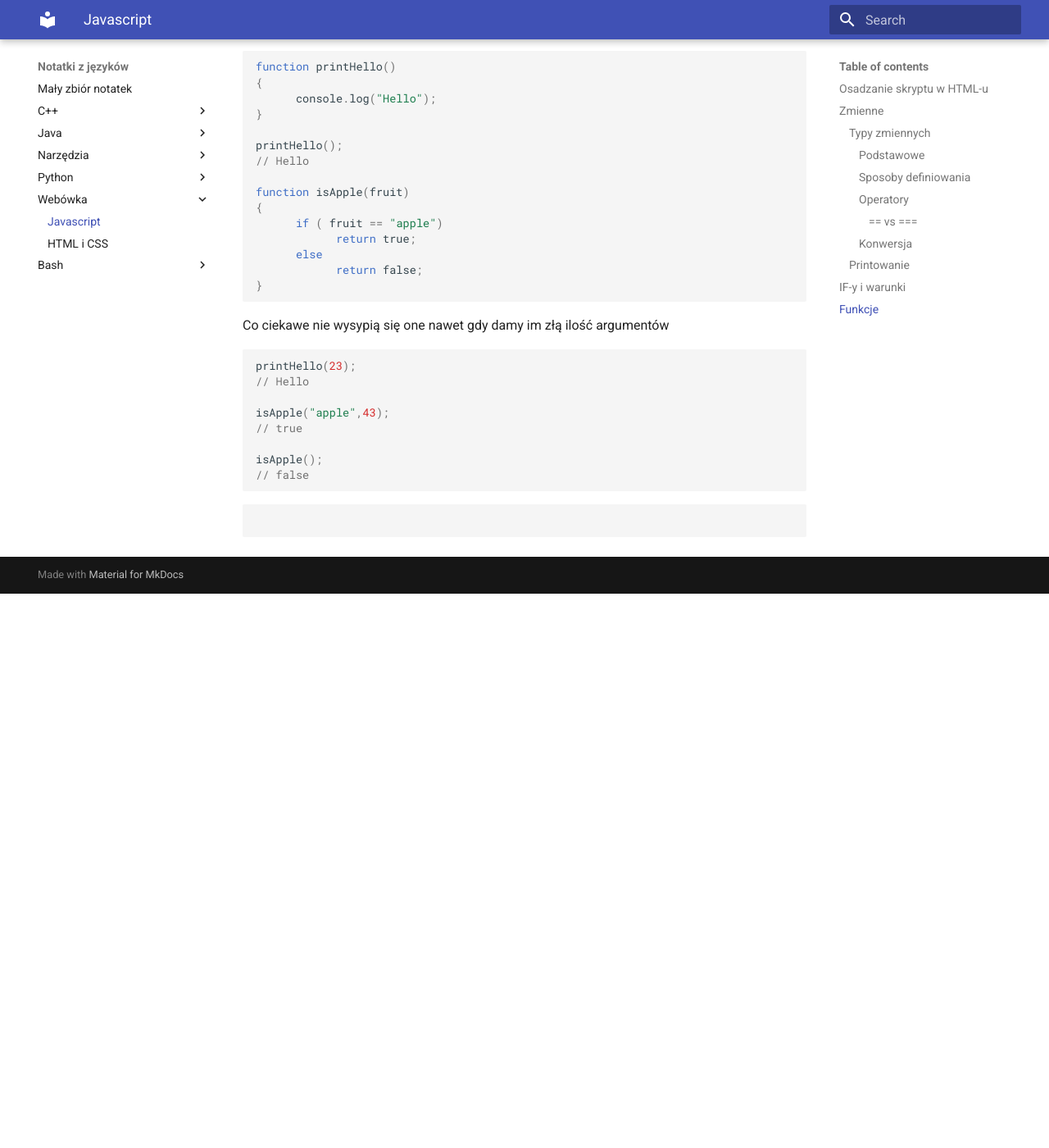
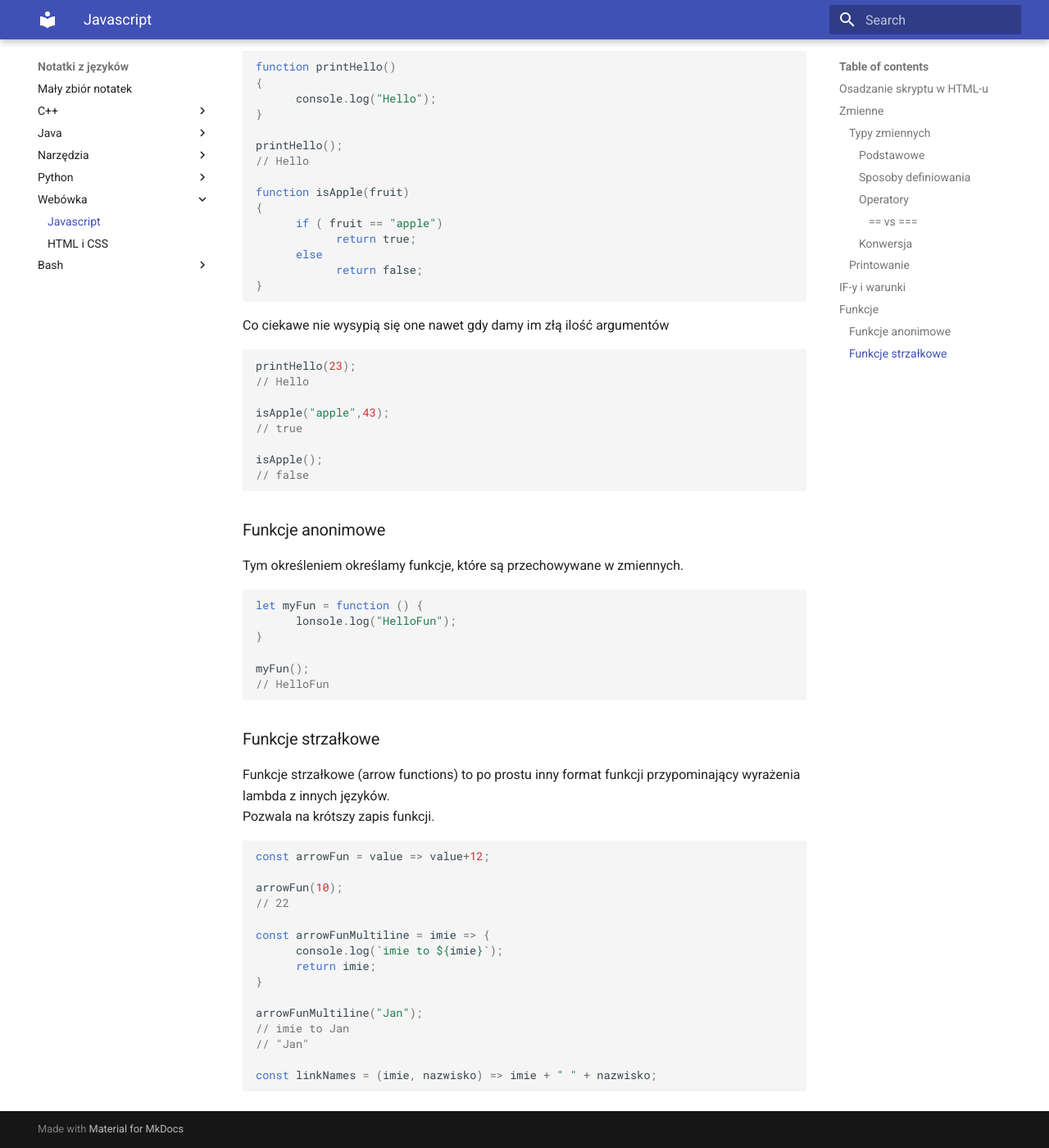
Before and after one commit to pktiuk/notatki_z_jezykow, an MkDocs documentation site: the page built from docs/Webówka/1_javascript_syntax.md, in a window 1280 px wide and 1400 px high, scrolled down 5761 px. Shown: the whole window at 82% size. Built offline with MkDocs 1.6.1 and Material for MkDocs 9.7.7, drawn with Linux system fonts in a browser that asks for light colours; before the commit the page ends 6485 px from its top, so only the background shows below that.

Commit message:
Funkcje strzałkowe

````diff
--- a/docs/Webówka/1_javascript_syntax.md
+++ b/docs/Webówka/1_javascript_syntax.md
@@ -314,7 +314,38 @@ isApple();
 // false
 ```
 
+### Funkcje anonimowe
+
+Tym określeniem określamy funkcje, które są przechowywane w zmiennych.
+
 ```js
+let myFun = function () {
+      lonsole.log("HelloFun");
+}
 
+myFun();
+// HelloFun
+```
 
+### Funkcje strzałkowe
+
+Funkcje strzałkowe (arrow functions) to po prostu inny format funkcji przypominający wyrażenia lambda z innych języków.
+Pozwala na krótszy zapis funkcji.
+
+```js
+const arrowFun = value => value+12;
+
+arrowFun(10);
+// 22
+
+const arrowFunMultiline = imie => {
+      console.log(`imie to ${imie}`);
+      return imie;
+}
+
+arrowFunMultiline("Jan");
+// imie to Jan
+// "Jan"
+
+const linkNames = (imie, nazwisko) => imie + " " + nazwisko;
 ```
````
